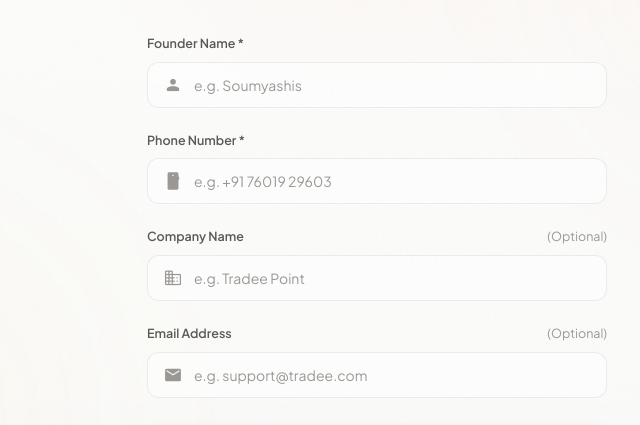
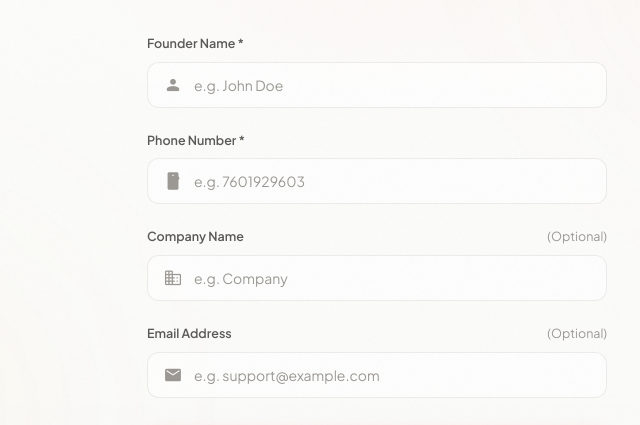
Before and after one commit to soumyashisk/mindfrix-web2, a website: page contact.html in a window 1280 px wide. Shown: the part 237-662 px from the top of the page, 263-903 px from the left. Drawn offline with nearby package versions, Linux system fonts and the light colour scheme.

Commit message:
fix: update placeholder text in contact form fields for clarity

```diff
--- a/contact.html
+++ b/contact.html
@@ -415,7 +415,7 @@
             <div class="form-group">
               <label class="form-label" for="founderName">Founder Name *</label>
               <div class="input-wrapper">
-                <input type="text" id="founderName" name="founderName" class="form-input" placeholder="e.g. Soumyashis"
+                <input type="text" id="founderName" name="founderName" class="form-input" placeholder="e.g. John Doe"
                   required>
                 <span class="mi">person</span>
               </div>
@@ -426,7 +426,7 @@
               <label class="form-label" for="phoneNumber">Phone Number *</label>
               <div class="input-wrapper">
                 <input type="tel" id="phoneNumber" name="phoneNumber" class="form-input"
-                  placeholder="e.g. +91 76019 29603" required>
+                  placeholder="e.g. 7601929603" required>
                 <span class="mi">smartphone</span>
               </div>
             </div>
@@ -436,7 +436,7 @@
               <label class="form-label" for="companyName">Company Name <span>(Optional)</span></label>
               <div class="input-wrapper">
                 <input type="text" id="companyName" name="companyName" class="form-input"
-                  placeholder="e.g. Tradee Point">
+                  placeholder="e.g. Company">
                 <span class="mi">business</span>
               </div>
             </div>
@@ -446,7 +446,7 @@
               <label class="form-label" for="emailAddress">Email Address <span>(Optional)</span></label>
               <div class="input-wrapper">
                 <input type="email" id="emailAddress" name="emailAddress" class="form-input"
-                  placeholder="e.g. support@tradee.com">
+                  placeholder="e.g. support@example.com">
                 <span class="mi">mail</span>
               </div>
             </div>
```
